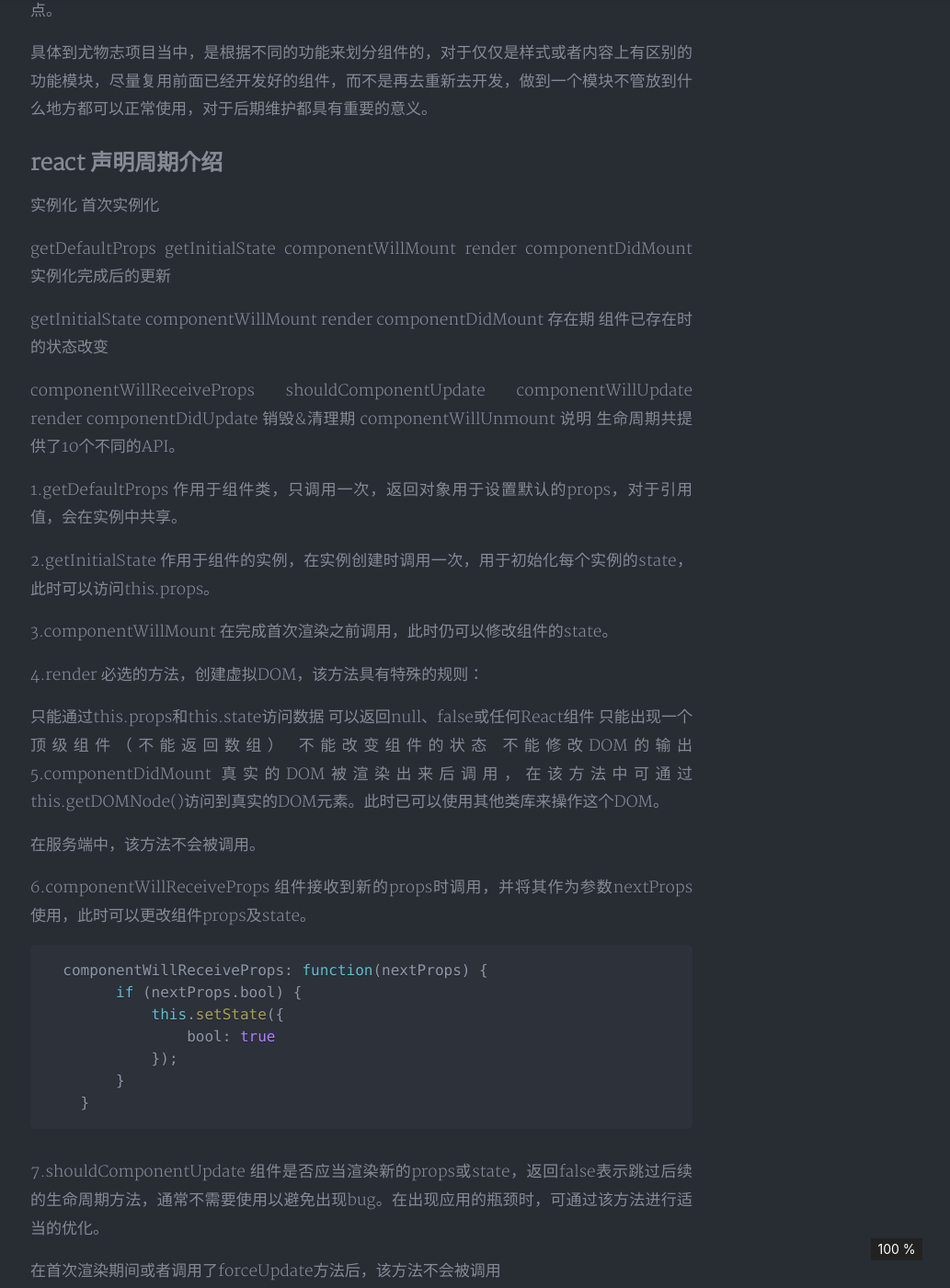
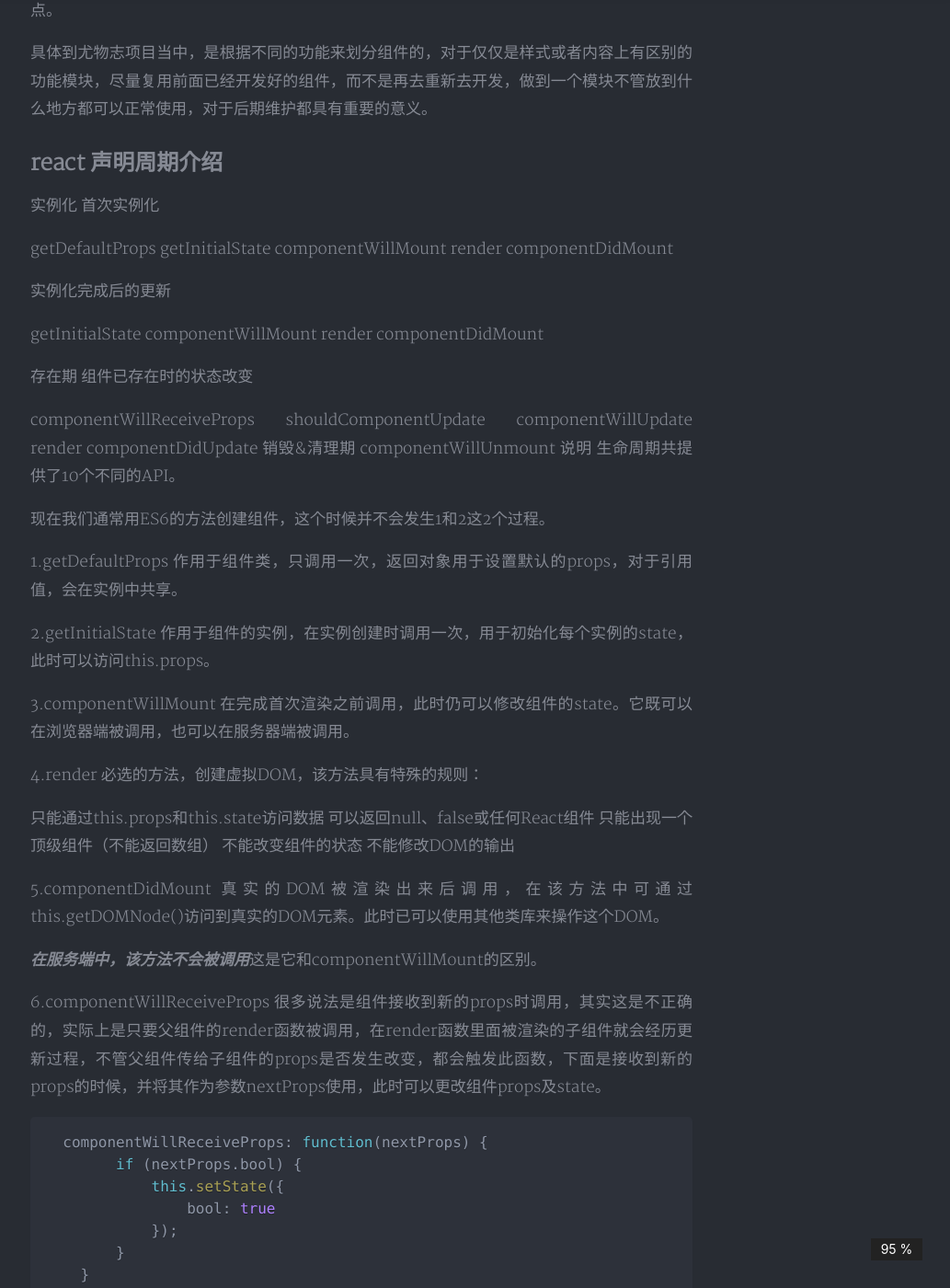
Before and after one commit to BinaryCaptain/BinaryCaptain.github.io, a Jekyll site: the page built from _posts/2017-02-03-first-react.md, in a window 1280 px wide and 1400 px high, scrolled down 1810 px. Shown: the whole window at 92% size, without its empty margins (247-1280 px from the left). Built offline with Jekyll 4.4.1, drawn with Linux system fonts in a browser that asks for light colours; nearby versions of some CDN libraries; comment, search, counter and statistics services are not loaded; a style sheet for code colours, icons or effects is not loaded.

Commit message:
update new-start2

````diff
--- a/_posts/2017-02-03-first-react.md
+++ b/_posts/2017-02-03-first-react.md
@@ -51,12 +51,14 @@
 componentWillMount
 render
 componentDidMount
+
 实例化完成后的更新
 
 getInitialState
 componentWillMount
 render
 componentDidMount
+
 存在期
 组件已存在时的状态改变
 
@@ -70,6 +72,8 @@
 说明
 生命周期共提供了10个不同的API。
 
+现在我们通常用ES6的方法创建组件，这个时候并不会发生1和2这2个过程。
+
 1.getDefaultProps
 作用于组件类，只调用一次，返回对象用于设置默认的props，对于引用值，会在实例中共享。
 
@@ -77,7 +81,7 @@
 作用于组件的实例，在实例创建时调用一次，用于初始化每个实例的state，此时可以访问this.props。
 
 3.componentWillMount
-在完成首次渲染之前调用，此时仍可以修改组件的state。
+在完成首次渲染之前调用，此时仍可以修改组件的state。它既可以在浏览器端被调用，也可以在服务器端被调用。
 
 4.render
 必选的方法，创建虚拟DOM，该方法具有特殊的规则：
@@ -87,13 +91,14 @@
 只能出现一个顶级组件（不能返回数组）
 不能改变组件的状态
 不能修改DOM的输出
+
 5.componentDidMount
 真实的DOM被渲染出来后调用，在该方法中可通过this.getDOMNode()访问到真实的DOM元素。此时已可以使用其他类库来操作这个DOM。
 
-在服务端中，该方法不会被调用。
+***在服务端中，该方法不会被调用***这是它和componentWillMount的区别。
 
 6.componentWillReceiveProps
-组件接收到新的props时调用，并将其作为参数nextProps使用，此时可以更改组件props及state。
+很多说法是组件接收到新的props时调用，其实这是不正确的，实际上是只要父组件的render函数被调用，在render函数里面被渲染的子组件就会经历更新过程，不管父组件传给子组件的props是否发生改变，都会触发此函数，下面是接收到新的props的时候，并将其作为参数nextProps使用，此时可以更改组件props及state。
 
 ```javascript
   componentWillReceiveProps: function(nextProps) {
````
